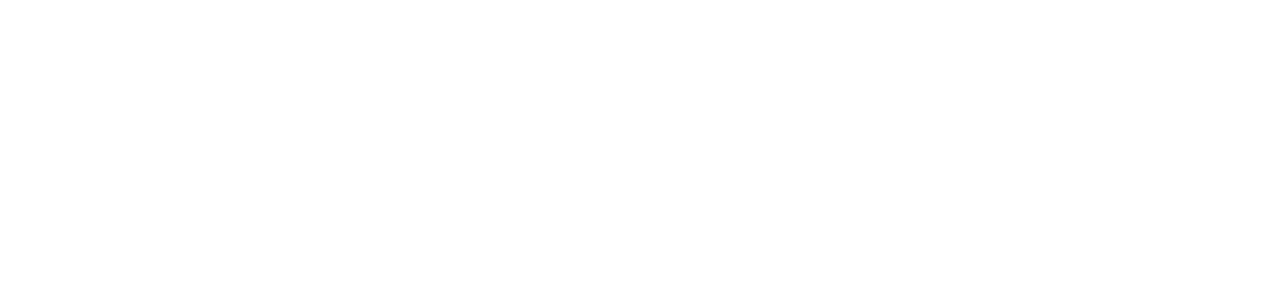
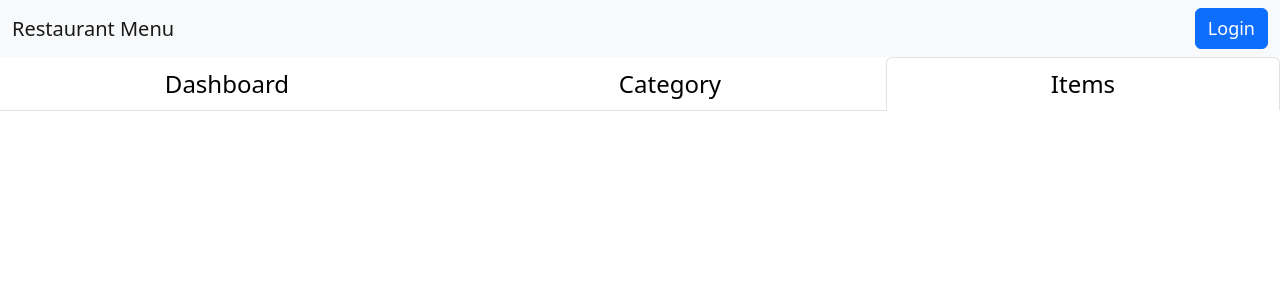
Before and after one commit to Mohammad-Mancy/Rest-Menu, a React (Create React App) app in the folder frontend/: page /items in a window 1280 px wide. Before the commit this address had no page. Shown: the top 300 px of the page. Built offline with nearby package versions, Linux system fonts and the light colour scheme.

Commit message:
Add admin components

```diff
--- a/frontend/src/App.css
+++ b/frontend/src/App.css
@@ -63,3 +63,8 @@
   margin: 5vh;
   justify-content: center;
 }
+
+.nav-link-admin{
+  font-size: 1.5rem !important;
+  color: #000 !important;
+}
--- a/frontend/src/App.js
+++ b/frontend/src/App.js
@@ -3,6 +3,9 @@
 import React from 'react';
 import { BrowserRouter, Routes, Route } from 'react-router-dom';
 import Main from './components/Main';
+import Dashboard from './components/admin/Dashboard';
+import Category from './components/admin/Category';
+import Items from './components/admin/Items';
 
 function App() {
   return (
@@ -10,6 +13,9 @@
       <BrowserRouter>
         <Routes>
           <Route path='/' element={<Main />}/>
+          <Route path='dashboard' element={<Dashboard />} />
+          <Route path='category' element={<Category />} />
+          <Route path='items' element={<Items />} />
         </Routes>
       </BrowserRouter>
     </div>
--- /dev/null
+++ b/frontend/src/components/admin/CMSNavbar.jsx
@@ -0,0 +1,20 @@
+import React from 'react'
+import Nav from 'react-bootstrap/Nav';
+
+function CMSNavbar(props) {
+  return (
+    <Nav fill variant="tabs" defaultActiveKey={props.activeLink}>
+      <Nav.Item>
+        <Nav.Link href="dashboard" className='nav-link-admin'>Dashboard</Nav.Link>
+      </Nav.Item>
+      <Nav.Item>
+        <Nav.Link href="category" className='nav-link-admin'>Category</Nav.Link>
+      </Nav.Item>
+      <Nav.Item>
+        <Nav.Link href="items" className='nav-link-admin'>Items</Nav.Link>
+      </Nav.Item>
+    </Nav>
+  )
+}
+
+export default CMSNavbar
--- /dev/null
+++ b/frontend/src/components/admin/Category.jsx
@@ -0,0 +1,14 @@
+import React from 'react'
+import NavbarComponent from '../main/NavbarComponent'
+import CMSNavbar from './CMSNavbar'
+
+function Category() {
+  return (
+    <div>
+        <NavbarComponent />
+        <CMSNavbar activeLink={'category'} />
+    </div>
+  )
+}
+
+export default Category
--- /dev/null
+++ b/frontend/src/components/admin/Dashboard.jsx
@@ -0,0 +1,14 @@
+import React from 'react'
+import NavbarComponent from '../main/NavbarComponent'
+import CMSNavbar from './CMSNavbar'
+
+function Dashboard() {
+  return (
+    <div>
+        <NavbarComponent />
+        <CMSNavbar activeLink={'dashboard'} />
+    </div>
+  )
+}
+
+export default Dashboard
--- /dev/null
+++ b/frontend/src/components/admin/Items.jsx
@@ -0,0 +1,14 @@
+import React from 'react'
+import NavbarComponent from '../main/NavbarComponent'
+import CMSNavbar from './CMSNavbar'
+
+function Items() {
+  return (
+    <div>
+        <NavbarComponent />
+        <CMSNavbar activeLink={'items'} />
+    </div>
+  )
+}
+
+export default Items
```
